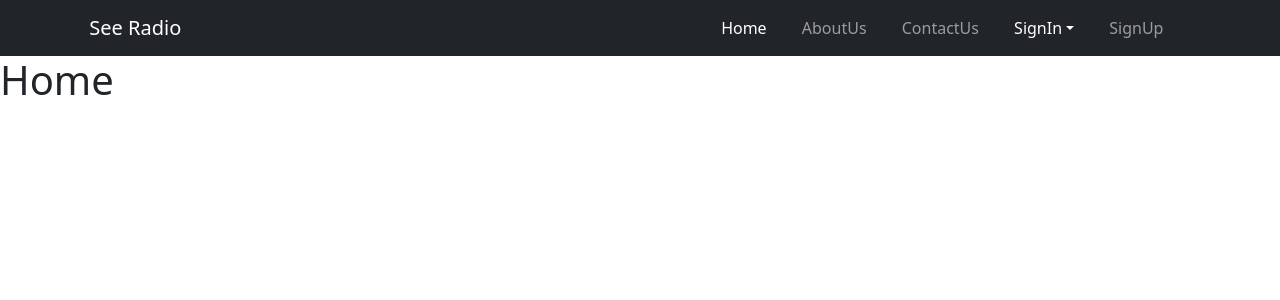
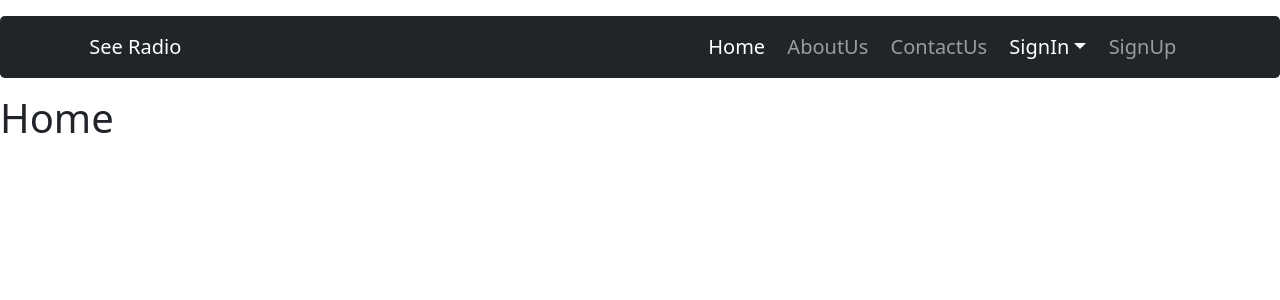
Before and after one commit to abhay-parsaniya/See-Radio, a React (Create React App) app in the folder client/: page / in a window 1280 px wide. Shown: the top 300 px of the page. Built offline with nearby package versions, Linux system fonts and the light colour scheme.

Commit message:
Navbar Changed

```diff
--- a/client/src/components/AdminAccountManagerNavbar.js
+++ b/client/src/components/AdminAccountManagerNavbar.js
@@ -12,7 +12,7 @@ const AdminAccountManagerNavbar = (props) => {
 
   return (
     <>
-      <div className="container-fluid bg-dark">
+      <div className="container-fluid bg-dark my-3 rounded-3">
         <div className="row justify-content-center">
           <div className="col-11">
             <nav className="navbar navbar-expand-lg navbar-dark ">
--- a/client/src/components/Navbar.css
+++ b/client/src/components/Navbar.css
@@ -0,0 +1,4 @@
+.navbar, .navbar-brand{
+    font-weight: 400;
+    font-size: 20px;
+}
--- a/client/src/components/Navbar.js
+++ b/client/src/components/Navbar.js
@@ -5,7 +5,7 @@ import "../components/Navbar.css";
 const Navbar = () => {
   return (
     <>
-      <div className="container-fluid bg-dark">
+      <div className="container-fluid bg-dark my-3 rounded-3">
         <div className="row justify-content-center">
           <div className="col-11">
             <nav className="navbar navbar-expand-lg navbar-dark">
```
